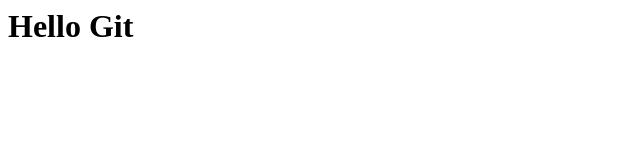
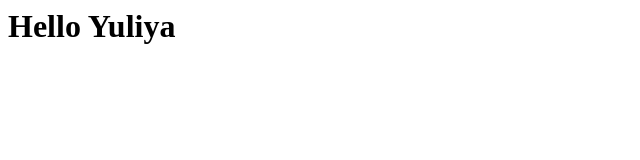
Before and after one commit to yuliyaand/git-sample, a plain HTML site: page index.html in a window 1280 px wide. Shown: the whole page, without its empty margins (0-640 px from the left). Drawn offline with Linux system fonts and the light colour scheme.

Commit message:
Wrong commit

```diff
--- a/index.html
+++ b/index.html
@@ -1 +1 @@
-<h1>Hello Git</h1>
+<h1>Hello Yuliya</h1>
```
